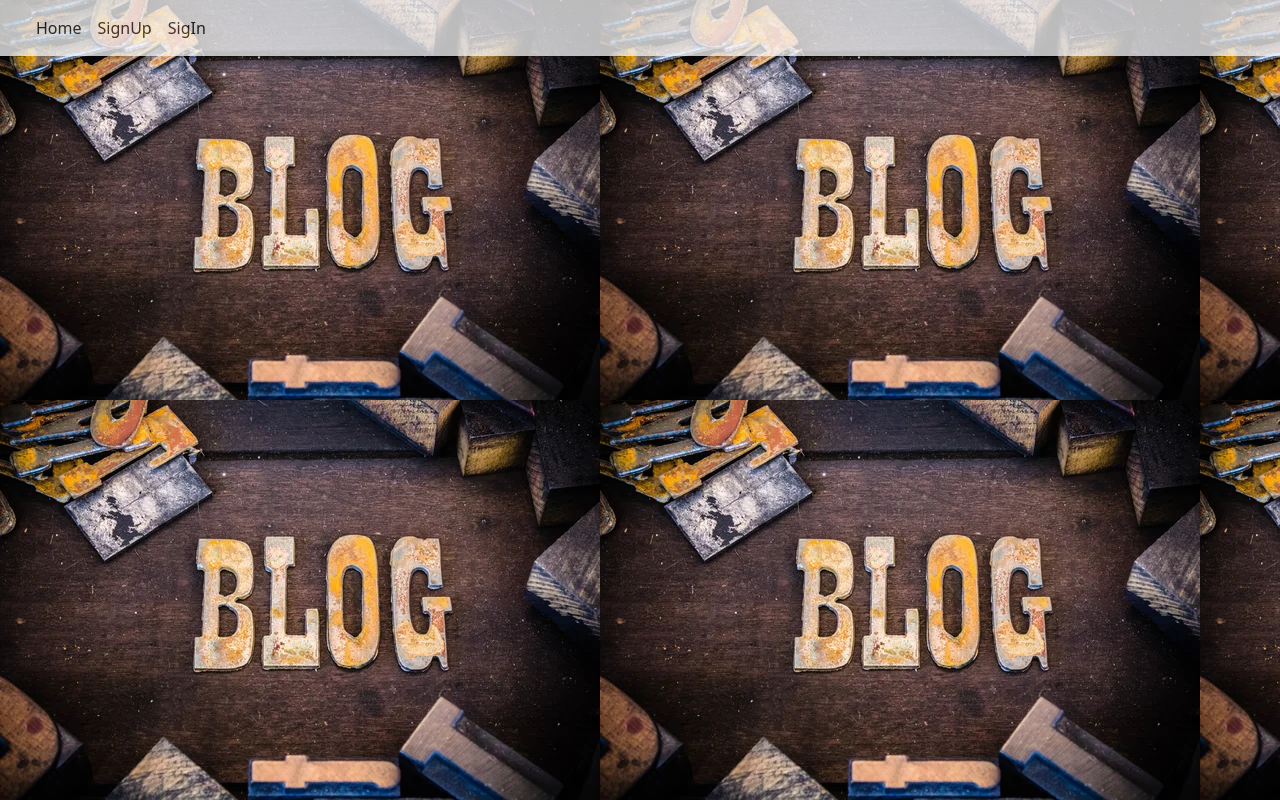
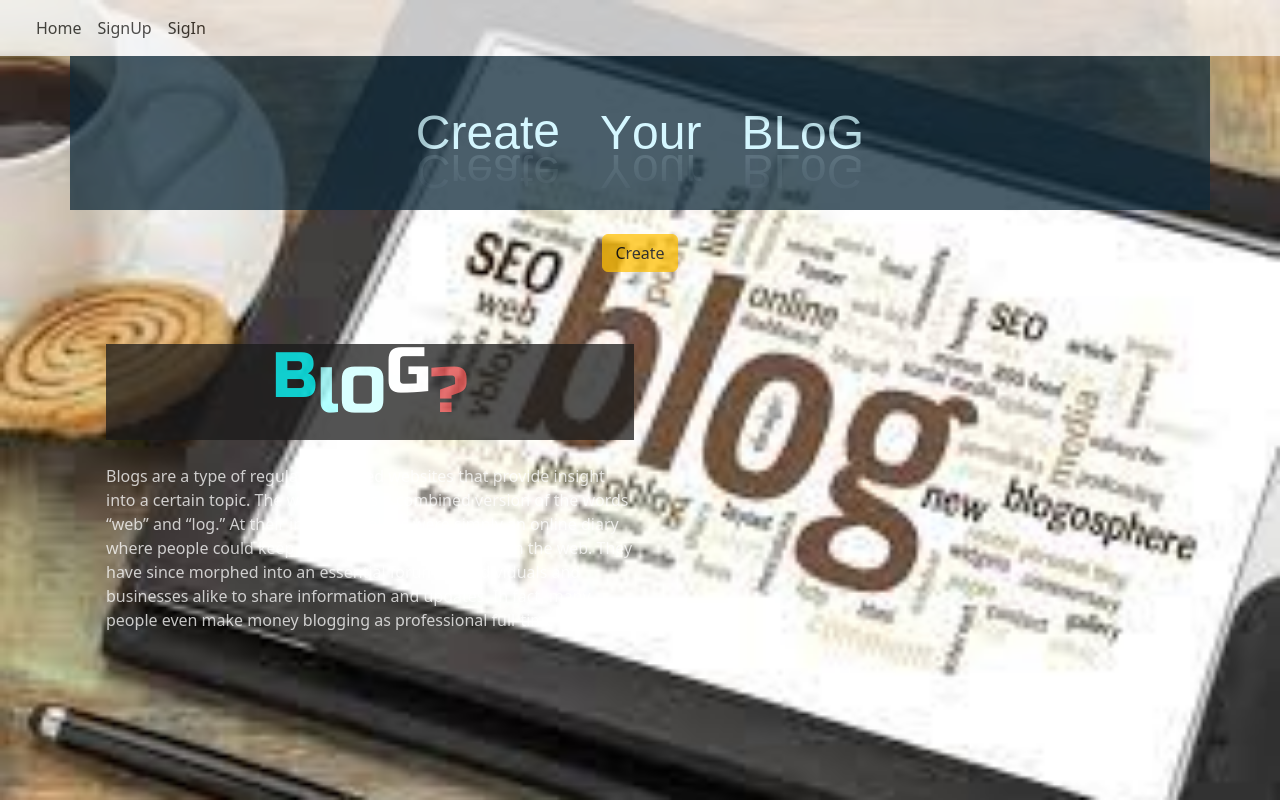
Before and after one commit to blessykbabu/bloger, a website: page express/static/index.html in a window 1280 px wide. Drawn offline with nearby package versions, Linux system fonts and the light colour scheme.

Commit message:
blog frm

```diff
--- a/express/static/index.css
+++ b/express/static/index.css
@@ -1,7 +1,122 @@
 /* <p style="background-image: url('img_girl.jpg');"> */
+
+@import url('https://fonts.googleapis.com/css2?family=Russo+One&display=swap');
+
 body{
-    background-image: url('./images/depositphotos_71355623-stock-photo-blog-concept-wood-and-rusted.jpg')  ;
+    background-image: url('./images/download.jpeg')  ;
     opacity:0.75;
+  background-repeat: no-repeat;
+  background-size: cover;
+
+}
 
 
+.wrapper.one {
+    background-color: #1a1a1a;
 }
+.drop-main {
+    display: flex;
+    font-size: 4rem;
+    margin: 1.5rem;
+    justify-content: center;
+    font-family: "Russo One", sans-serif;
+}
+.d {
+    opacity: 0;
+    animation: drop 0.4s linear forwards;
+    animation-duration: 6S;
+    color: #00ffff;
+}
+.r {
+    opacity: 0;
+    animation: drop 0.4s linear forwards 0.9s;
+    color: #99ffff;
+}
+.o {
+    opacity: 0;
+    animation: drop 0.4s linear forwards 0.18s;
+    color: #ccffff;
+}
+.p {
+    opacity: 0;
+    animation: drop 0.4s linear forwards 0.36s;
+    animation-duration: 6S;
+    color: #ffffff;
+}
+.s {
+    opacity: 0;
+    animation: drop 0.4s linear forwards 0.72s;
+    color: #de4040;
+}
+@keyframes drop {
+    0% {
+        transform: translateY(-200px);
+        opacity: 0;
+    }
+    50% {
+        transform: translateY(0px);
+        opacity: 1;
+    }
+    65% {
+        transform: translateY(-17px);
+        opacity: 1;
+    }
+    75% {
+        transform: translateY(-22px);
+        opacity: 1;
+    }
+    100% {
+        transform: translateY(0px);
+        opacity: 1;
+    }
+}
+
+.wrapper.ten {
+    background-color: #0e2839;
+}
+.bounce {
+    font-size: 3rem;
+    width: 100%;
+    margin: 3rem auto;
+    display: inline-flex;
+    justify-content: center;
+    -webkit-box-reflect: below -20px linear-gradient(transparent, #211e1e2e);
+}
+.bounce span {
+    display: inline-flex;
+    color: #c7f4ff;
+    font-family: "Play", sans-serif;
+    animation: bounce 1s infinite;
+}
+@keyframes bounce {
+    0%,
+    50%,
+    100% {
+        transform: translateY(0);
+    }
+    25% {
+        transform: translateY(-20px);
+    }
+}
+.ten span:nth-of-type(1) {
+    animation-delay: 0.1s;
+}
+.ten span:nth-of-type(2) {
+    animation-delay: 0.2s;
+}
+.ten span:nth-of-type(3) {
+    animation-delay: 0.3s;
+}
+.ten span:nth-of-type(4) {
+    animation-delay: 0.4s;
+}
+.ten span:nth-of-type(5) {
+    animation-delay: 0.5s;
+}
+.ten span:nth-of-type(6) {
+    animation-delay: 0.6s;
+}
+
+.bg1 p{
+    color:white;
+}
--- a/express/static/index.html
+++ b/express/static/index.html
@@ -5,23 +5,11 @@
     <meta name="viewport" content="width=device-width, initial-scale=1">
     <title>Blogger</title>
     <link href="https://cdn.jsdelivr.net/npm/bootstrap@5.2.3/dist/css/bootstrap.min.css" rel="stylesheet" integrity="sha384-rbsA2VBKQhggwzxH7pPCaAqO46MgnOM80zW1RWuH61DGLwZJEdK2Kadq2F9CUG65" crossorigin="anonymous">
+
     <link rel="stylesheet" href="index.css">
   </head>
   <body>
-   <!-- nav bar start -->
 
-
-
-   <!-- <nav class="navbar bg-light" >
-    <div class="container-fluid p-3 mb-2 " >
-
-        <img src="./images/images.jfif" alt="Logo" width="80" height="40" class="d-inline-block align-text-top">
-
-      </a>
-    </div>
-  </nav> -->
-
-  <!-- blogger nav close -->
 
   <nav class="navbar navbar-expand-lg  bg-light">
     <div class="container-fluid">
@@ -41,6 +29,78 @@
   </nav>
 
 
+<div class="container">
+  <div class="row">
+
+    <div class="wrapper ten">
+      <div>
+          <h3 class="bounce">
+            <span>C</span>
+            <span>r</span>
+            <span>e</span>
+            <span>a</span>
+            <span>t</span>
+            <span >e</span>
+
+            <span style="margin-left: 40px;" >Y</span>
+            <span>o</span>
+            <span>u</span>
+            <span>r</span>
+
+              <span   style="margin-left: 40px;">B</span>
+              <span>L</span>
+              <span>o</span>
+              <span>G</span>
+
+          </h3>
+      </div>
+  </div>
+</div>
+<div class="row">
+  <div class="col m-4 text-center">
+
+    <a href="login.html"><button type="button" class="btn btn-warning">Create</button></a>
+  </div>
+
+</div>
+
+
+
+
+<div class="container">
+  <div class="row">
+    <div class="col">
+      <img src="">
+    </div>
+    <div class="col"></div>
+    <div class="col"></div>
+    <div class="col"></div>
+  </div>
+</div>
+
+  <div class="container bg1">
+    <div class="row ms-0">
+      <div class="col-6">
+        <div class="wrapper one">
+          <div class="drop-main">
+              <div class="d">B</div>
+              <div class="r">l</div>
+              <div class="o">O</div>
+              <div class="p">G</div>
+              <div class="s">?</div>
+          </div>
+      </div>
+        <p>
+
+    Blogs are a type of regularly updated websites that provide insight into a certain topic. The word blog is a combined version of the words “web” and “log.” At their inception, blogs were simply an online diary where people could keep a log about their daily lives on the web. They have since morphed into an essential forum for individuals and businesses alike to share information and updates. In fact, many people even make money blogging as professional full-time bloggers.
+        </p>
+
+      </div>
+
+    </div>
+
+  </div>
+
     <script src="https://cdn.jsdelivr.net/npm/bootstrap@5.2.3/dist/js/bootstrap.bundle.min.js" integrity="sha384-kenU1KFdBIe4zVF0s0G1M5b4hcpxyD9F7jL+jjXkk+Q2h455rYXK/7HAuoJl+0I4" crossorigin="anonymous"></script>
 
   </body>
--- a/express/static/login.css
+++ b/express/static/login.css
@@ -96,7 +96,9 @@ body {
   -webkit-font-smoothing: antialiased;
   -moz-osx-font-smoothing: grayscale;
 }
-
 body{
-    background-image: url('./images/depositphotos_71355623-stock-photo-blog-concept-wood-and-rusted.jpg')  ;
+  background-image: url('./images/depositphotos_71355623-stock-photo-blog-concept-wood-and-rusted.jpg')  ;
+  opacity:0.75;
+  background-repeat: no-repeat;
+  background-size: cover;
 }
--- a/express/static/reg.css
+++ b/express/static/reg.css
@@ -757,4 +757,7 @@ html, body, div, span, applet, object, iframe, h1, h2, h3, h4, h5, h6, p, blockq
 
   body{
     background-image: url('./images/depositphotos_71355623-stock-photo-blog-concept-wood-and-rusted.jpg')  ;
+    opacity:0.75;
+    background-repeat: no-repeat;
+    background-size: cover;
 }
```
Also changed, not shown: express/static/images/63119e16e99fa66193cf284f.jpg (added), express/static/images/Blog-Cover.gif (added), express/static/images/download.jpeg (added), express/static/images/images (1).jpeg (added), express/static/images/images (2).jpeg (added), express/static/images/images (3).jpeg (added), express/static/images/images (4).jpeg (added), express/static/images/images.jpeg (added).
